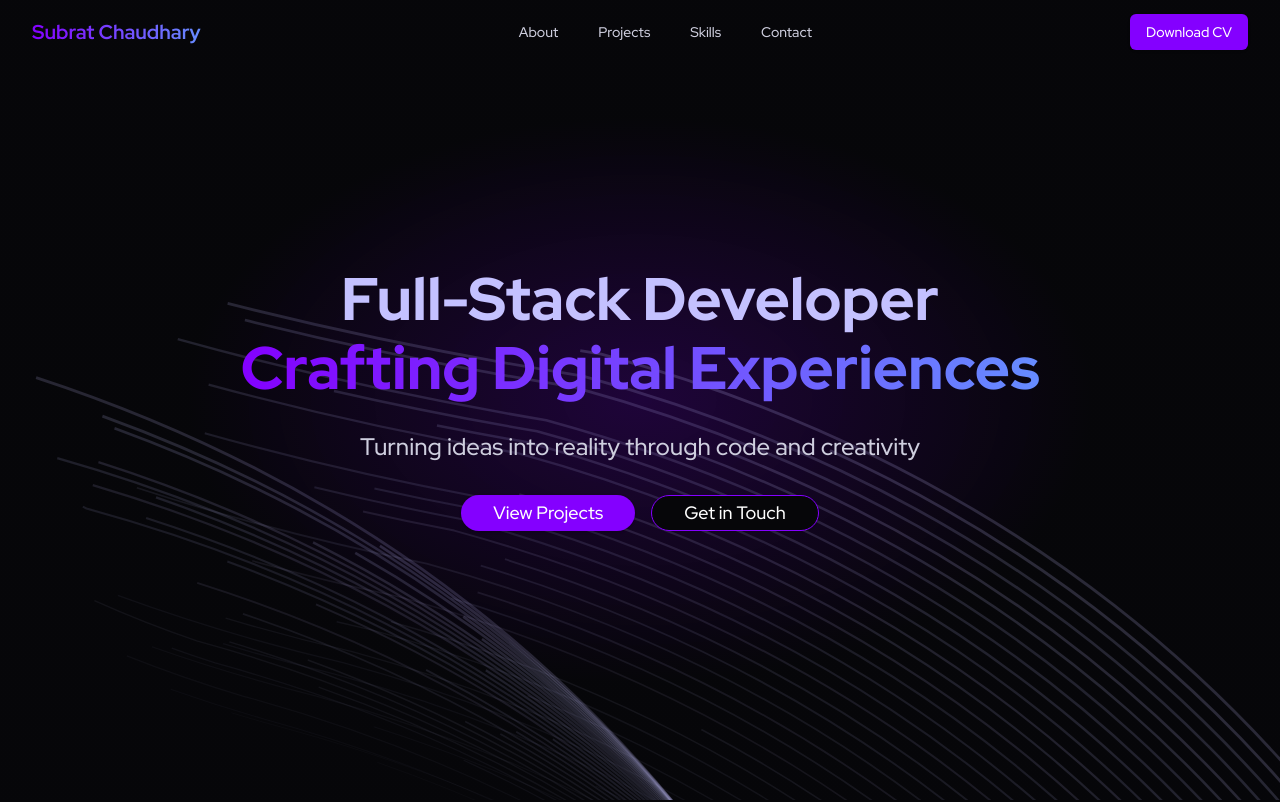
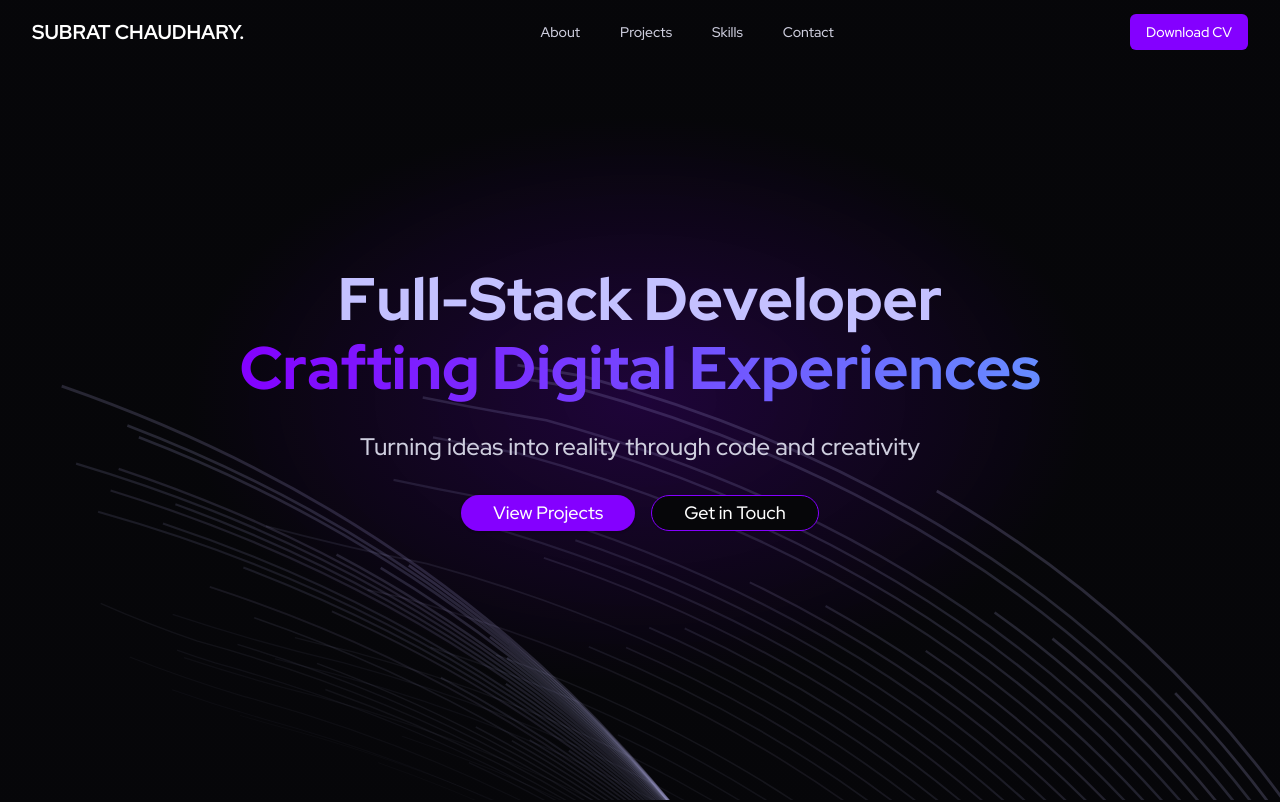
Before and after one commit to Subrat6844/portfolio, a Next.js app: page / in a window 1280 px wide. Shown: the top 802 px of the page. Built offline with nearby package versions, Linux system fonts and the light colour scheme.

Commit message:
some animation added

```diff
--- a/package.json
+++ b/package.json
@@ -14,6 +14,7 @@
     "clsx": "^2.1.1",
     "framer-motion": "^12.0.6",
     "lucide-react": "^0.474.0",
+    "motion": "^12.0.6",
     "next": "15.1.6",
     "react": "^19.0.0",
     "react-dom": "^19.0.0",
--- a/src/components/about.tsx
+++ b/src/components/about.tsx
@@ -5,6 +5,8 @@ import Link from "next/link";
 import { motion, useReducedMotion, Variants } from "framer-motion";
 import { Code, Server, Database } from "lucide-react";
 import type React from "react";
+import { BoxReveal } from "./ui/box-reveal";
+
 
 const skills = [
   { name: "Frontend Development", icon: Code },
--- a/src/components/footer.tsx
+++ b/src/components/footer.tsx
@@ -3,6 +3,7 @@ import Link from "next/link";
 import { Github, Linkedin, Mail } from "lucide-react";
 import type React from "react";
 import { motion } from "framer-motion";
+import { BoxReveal } from "./ui/box-reveal";
 
 const Twitter = () => (
 	<svg
@@ -23,8 +24,8 @@ export default function Footer() {
 			<div className="container mx-auto px-4 sm:px-6 lg:px-8">
 				<div className="flex flex-col items-center justify-between md:flex-row">
 					<div className="mb-4 md:mb-0">
-						<Link href="/" className="text-2xl font-bold text-primary">
-							Subrat Chaudhary
+						<Link href="/" className="uppercase text-xl font-bold text-white">
+							Subrat Chaudhary.
 						</Link>
 					</div>
 					<motion.div
--- a/src/components/hero.tsx
+++ b/src/components/hero.tsx
@@ -5,9 +5,8 @@ import Link from "next/link";
 import { motion, Variants } from "framer-motion";
 import { useMemo } from "react";
 
-// FloatingPaths Component
+// FloatingPaths Component (unchanged)
 function FloatingPaths({ position }: { position: number }) {
-  // Memoize the paths array so it only recomputes when `position` changes.
   const paths = useMemo(
     () =>
       Array.from({ length: 36 }, (_, i) => {
@@ -21,7 +20,7 @@ function FloatingPaths({ position }: { position: number }) {
             616 - i * 5 * position
           } ${470 - i * 6} ${684 - i * 5 * position} ${875 - i * 6} ${
             684 - i * 5 * position
-          } ${875 - i * 6}`,
+          } ${875 - i * 5 * position}`,
           color: `rgba(196, 193, 255, ${0.05 + i * 0.01})`,
           width: 0.5 + i * 0.03,
         };
@@ -63,7 +62,57 @@ function FloatingPaths({ position }: { position: number }) {
   );
 }
 
-// Variants for text and button animations.
+// Container variant for letter-by-letter animation
+const textContainer: Variants = {
+  hidden: {},
+  visible: {
+    transition: {
+      staggerChildren: 0.05,
+    },
+  },
+};
+
+// Variant for each letter
+const letterVariant: Variants = {
+  hidden: { opacity: 0, y: 50 },
+  visible: { opacity: 1, y: 0 },
+};
+
+// Updated AnimatedText component grouping letters into words
+interface AnimatedTextProps {
+  text: string;
+  className?: string;
+  style?: React.CSSProperties;
+}
+
+export function AnimatedText({ text, className, style }: AnimatedTextProps) {
+  // Split text by spaces into words.
+  const words = text.split(" ");
+  return (
+    <motion.span
+      className={`inline-block ${className ?? ""}`}
+      style={style}
+      variants={textContainer}
+      initial="hidden"
+      animate="visible"
+    >
+      {words.map((word, wordIndex) => (
+        // Wrap each word in a span to keep it together
+        <span key={wordIndex} className="inline-block whitespace-nowrap">
+          {word.split("").map((char, charIndex) => (
+            <motion.span key={charIndex} variants={letterVariant} className="inline-block">
+              {char}
+            </motion.span>
+          ))}
+          {/* Add a space between words */}
+          {wordIndex < words.length - 1 ? "\u00A0" : ""}
+        </span>
+      ))}
+    </motion.span>
+  );
+}
+
+// Common fade-up variant for paragraphs and buttons.
 const fadeUpVariant: Variants = {
   hidden: { opacity: 0, y: 50 },
   visible: { opacity: 1, y: 0 },
@@ -81,7 +130,7 @@ export function Hero() {
 
       <div className="container mx-auto px-4 sm:px-6 lg:px-8 relative z-10">
         <div className="text-center">
-          {/* Heading */}
+          {/* Heading with animated letters */}
           <motion.div
             initial="hidden"
             animate="visible"
@@ -89,13 +138,13 @@ export function Hero() {
             transition={{ duration: 0.8 }}
           >
             <h1 className="text-3xl sm:text-4xl md:text-5xl lg:text-6xl font-extrabold text-[#C4C1FF] mb-6 leading-tight">
-              <span className="inline-block">Full-Stack Developer</span>
+              <AnimatedText text="Full-Stack Developer" />
               <br className="hidden sm:inline" />
               <span
                 className="inline-block bg-clip-text text-transparent bg-gradient-to-r from-primary to-accent"
                 style={{ lineHeight: "1.3" }}
               >
-                Crafting Digital Experiences
+                <AnimatedText text="Crafting Digital Experiences" />
               </span>
             </h1>
           </motion.div>
--- a/src/components/navbar.tsx
+++ b/src/components/navbar.tsx
@@ -1,23 +1,24 @@
-"use client"
+"use client";
 
-import { useState, useEffect } from "react"
-import Link from "next/link"
-import { Button } from "@/components/ui/button"
-import { Menu, X } from "lucide-react"
-import { motion, AnimatePresence } from "framer-motion"
-import type React from "react"
+import { useState, useEffect } from "react";
+import Link from "next/link";
+import { Button } from "@/components/ui/button";
+import { Menu, X } from "lucide-react";
+import { motion, AnimatePresence } from "framer-motion";
+import type React from "react";
+import { BoxReveal } from "./ui/box-reveal";
 
 export default function Navbar() {
-  const [isScrolled, setIsScrolled] = useState(false)
-  const [isMobileMenuOpen, setIsMobileMenuOpen] = useState(false)
+	const [isScrolled, setIsScrolled] = useState(false);
+	const [isMobileMenuOpen, setIsMobileMenuOpen] = useState(false);
 
 	useEffect(() => {
 		const handleScroll = () => {
-      setIsScrolled(window.scrollY > 20)
-    }
-    window.addEventListener("scroll", handleScroll)
-    return () => window.removeEventListener("scroll", handleScroll)
-  }, [])
+			setIsScrolled(window.scrollY > 20);
+		};
+		window.addEventListener("scroll", handleScroll);
+		return () => window.removeEventListener("scroll", handleScroll);
+	}, []);
 
 	return (
 		<nav
@@ -27,29 +28,53 @@ export default function Navbar() {
 		>
 			<div className="container mx-auto px-4 sm:px-6 lg:px-8">
 				<div className="flex items-center justify-between h-16">
+					<BoxReveal>
 						<Link href="/" className="group">
 							<motion.span
 								initial={{ opacity: 0 }}
 								animate={{ opacity: 1 }}
 								transition={{ duration: 0.5 }}
-              className="text-xl font-bold bg-clip-text text-transparent bg-gradient-to-r from-primary to-accent group-hover:opacity-80 transition-opacity"
+								className="text-xl uppercase font-bold text-white group-hover:opacity-80 transition-opacity"
 							>
-              Subrat Chaudhary
+								Subrat Chaudhary.
 							</motion.span>
 						</Link>
+					</BoxReveal>
 					<div className="hidden md:flex space-x-4">
+						<BoxReveal>
 							<NavLink href="#about">About</NavLink>
+						</BoxReveal>
+						<BoxReveal>
 							<NavLink href="#projects">Projects</NavLink>
+						</BoxReveal>
+						<BoxReveal>
 							<NavLink href="#skills">Skills</NavLink>
+						</BoxReveal>
+						<BoxReveal>
 							<NavLink href="#contact">Contact</NavLink>
+						</BoxReveal>
 					</div>
 					<div className="hidden md:flex items-center space-x-4">
-            <Button className="bg-primary hover:bg-primary/90">Download CV</Button>
+						<BoxReveal>
+							<Button className="bg-primary hover:bg-primary/90">
+								Download CV
+							</Button>
+						</BoxReveal>
 					</div>
 					<div className="md:hidden">
-            <Button variant="ghost" size="icon" onClick={() => setIsMobileMenuOpen(!isMobileMenuOpen)}>
-              {isMobileMenuOpen ? <X className="h-6 w-6" /> : <Menu className="h-6 w-6" />}
+						<BoxReveal>
+            <Button
+							variant="ghost"
+							size="icon"
+							onClick={() => setIsMobileMenuOpen(!isMobileMenuOpen)}
+						>
+							{isMobileMenuOpen ? (
+								<X className="h-6 w-6" />
+							) : (
+								<Menu className="h-6 w-6" />
+							)}
 						</Button>
+            </BoxReveal>
 					</div>
 				</div>
 			</div>
@@ -75,16 +100,26 @@ export default function Navbar() {
 							<NavLink href="#contact" mobile>
 								Contact
 							</NavLink>
-              <Button className="w-full bg-primary hover:bg-primary/90 mt-2">Download CV</Button>
+							<Button className="w-full bg-primary hover:bg-primary/90 mt-2">
+								Download CV
+							</Button>
 						</div>
 					</motion.div>
 				)}
 			</AnimatePresence>
 		</nav>
-  )
+	);
 }
 
-function NavLink({ href, children, mobile = false }: { href: string; children: React.ReactNode; mobile?: boolean }) {
+function NavLink({
+	href,
+	children,
+	mobile = false,
+}: {
+	href: string;
+	children: React.ReactNode;
+	mobile?: boolean;
+}) {
 	return (
 		<Link
 			href={href}
@@ -94,5 +129,5 @@ function NavLink({ href, children, mobile = false }: { href: string; children: R
 		>
 			{children}
 		</Link>
-  )
+	);
 }
--- /dev/null
+++ b/src/components/ui/box-reveal.tsx
@@ -0,0 +1,69 @@
+"use client";
+
+import { motion, useAnimation, useInView } from "motion/react";
+import { useEffect, useRef } from "react";
+
+interface BoxRevealProps {
+  children: JSX.Element;
+  width?: "fit-content" | "100%";
+  boxColor?: string;
+  duration?: number;
+}
+
+export const BoxReveal = ({
+  children,
+  width = "fit-content",
+  boxColor = "#5046e6",
+  duration,
+}: BoxRevealProps) => {
+  const mainControls = useAnimation();
+  const slideControls = useAnimation();
+
+  const ref = useRef(null);
+  const isInView = useInView(ref, { once: true });
+
+  useEffect(() => {
+    if (isInView) {
+      slideControls.start("visible");
+      mainControls.start("visible");
+    } else {
+      slideControls.start("hidden");
+      mainControls.start("hidden");
+    }
+  }, [isInView, mainControls, slideControls]);
+
+  return (
+    <div ref={ref} style={{ position: "relative", width, overflow: "hidden" }}>
+      <motion.div
+        variants={{
+          hidden: { opacity: 0, y: 75 },
+          visible: { opacity: 1, y: 0 },
+        }}
+        initial="hidden"
+        animate={mainControls}
+        transition={{ duration: duration ? duration : 0.5, delay: 0.25 }}
+      >
+        {children}
+      </motion.div>
+
+      <motion.div
+        variants={{
+          hidden: { left: 0 },
+          visible: { left: "100%" },
+        }}
+        initial="hidden"
+        animate={slideControls}
+        transition={{ duration: duration ? duration : 0.5, ease: "easeIn" }}
+        style={{
+          position: "absolute",
+          top: 4,
+          bottom: 4,
+          left: 0,
+          right: 0,
+          zIndex: 20,
+          background: boxColor,
+        }}
+      />
+    </div>
+  );
+};
```
Also changed, not shown: public/placeholder.svg (added), 1 other file (tests, documents, lock files or other folders). Lines whose indentation alone changed are shown as unchanged.
